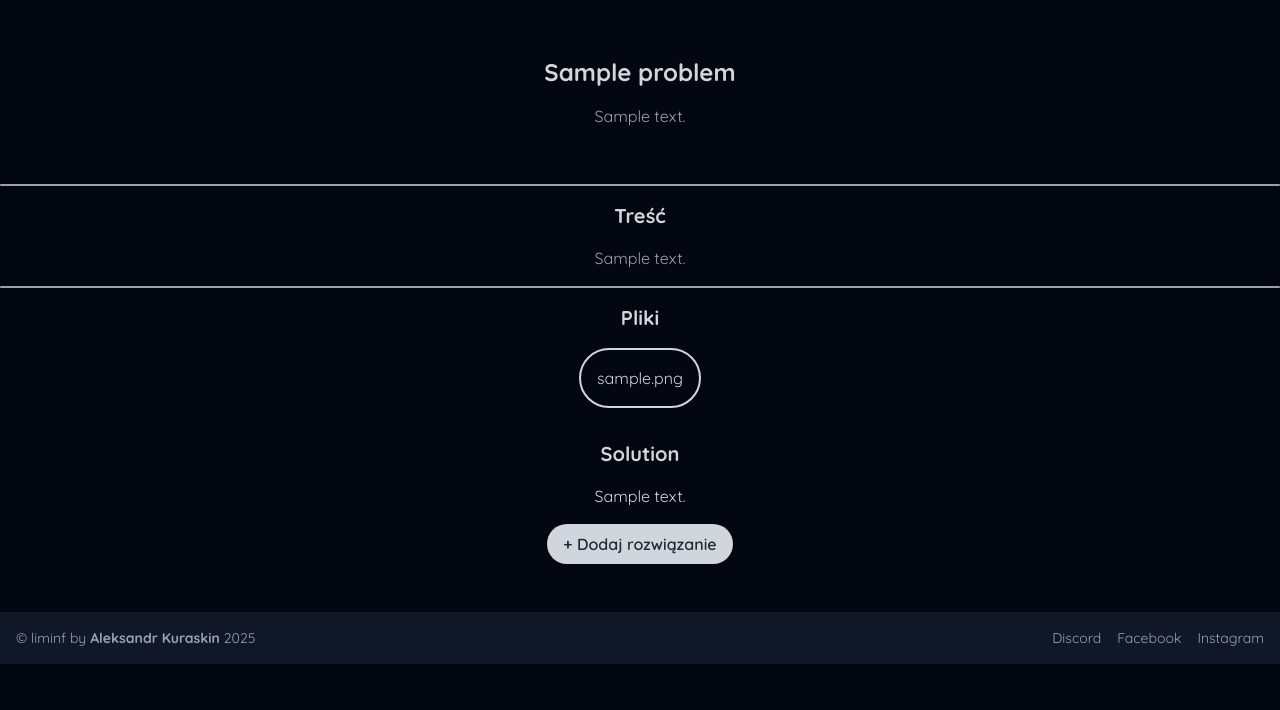
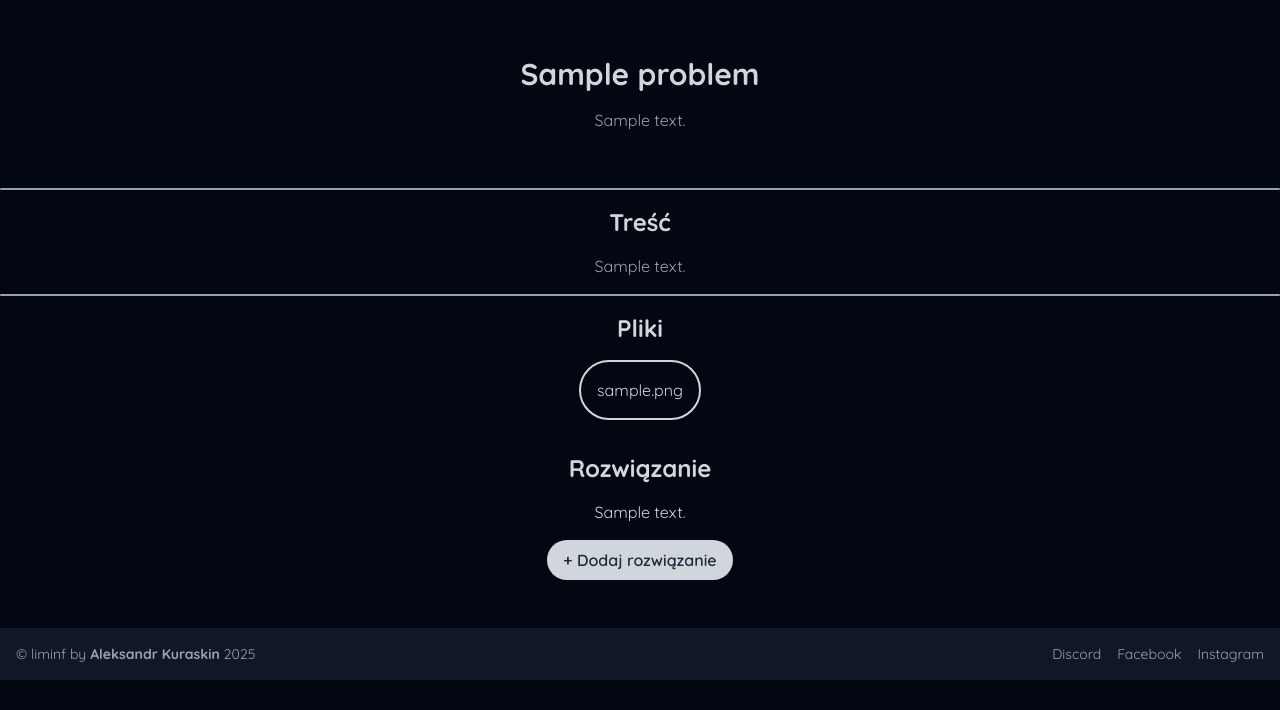
Before and after one commit to FunTomDev/liminf, a Django app: a page that uses frontend/templates/problems/details.html in a window 1280 px wide. Shown: the part 90-800 px from the top of the page. Run offline with Django 5.2, Linux system fonts and the light colour scheme; tables that the repository leaves empty hold one stand-in row (values such as "Sample post"); style sheets or scripts are compiled from the project's sources; some libraries are stand-ins or nearby versions.

Commit message:
Changed problem detail view to manage multiple solutions display

```diff
--- a/frontend/templates/problems/details.html
+++ b/frontend/templates/problems/details.html
@@ -2,7 +2,7 @@
 
 <section class="p-4">
 	<div class="title flex flex-col items-center gap-4 max-w-2xl mx-auto py-10">
-		<h1 class="text-2xl font-bold text-center text-gray-300">{{ problem.title }}</h1>
+		<h1 class="text-3xl font-bold text-center text-gray-300">{{ problem.title }}</h1>
 		<p class="text-gray-400 text-center">{{ problem.description }}</p>
 	</div>
 </section>
@@ -10,7 +10,7 @@
 <section class="p-4">
 	{% if problem.content %}
 	<div class="details flex flex-col items-center gap-4 max-w-2xl mx-auto">
-		<h2 class="text-xl font-bold text-center text-gray-300">Treść</h2>
+		<h2 class="text-2xl font-bold text-center text-gray-300">Treść</h2>
 		<p class="text-gray-400 text-center">{{ problem.content|safe }}</p>
 	</div>
 	{% endif %}
@@ -19,35 +19,116 @@
 {% if problem.file %}
 <section class="p-4">
 	<div class="flex flex-col items-center gap-4 max-w-2xl mx-auto">
-		<h2 class="text-xl font-bold text-center text-gray-300">Pliki</h2>
+		<h2 class="text-2xl font-bold text-center text-gray-300">Pliki</h2>
 		<div class="files grid grid-cols-[repeat(auto-fit,minmax(300px,1fr))] gap-4 place-items-center">
 			<a href="{{ problem.file.url }}" target="_blank" class="p-4 border-2 border-gray-300 text-gray-300 rounded-full w-min hover:bg-gray-900 transition-all duration-300"> {{ file_name }} </a>
 		</div>
 	</div>
 </section>
-{% endif %}
-
-<section class="p-4">
+{% endif %} {% if problem.solution_count == 0 %}
+<section class="solutions || p-4">
 	<div class="flex flex-col items-center gap-4 max-w-2xl mx-auto">
-		{% if problem.solution_count == 0 %}
-		<h2 class="text-xl font-bold text-center text-gray-300">Rozwiązania</h2>
+		<h2 class="text-2xl font-bold text-center text-gray-300">Rozwiązania</h2>
 		<p class="text-gray-400 text-center">Brak rozwiązań do tego zadania</p>
-
-		{% elif problem.solution_count == 1 %}
-		<h2 class="text-xl font-bold text-center text-gray-300">Solution</h2>
+		<a href="{% url 'problems:solutions:add' problem.subject.slug problem.topic.slug problem.id %}" class="btn-primary">+ Dodaj rozwiązanie</a>
+	</div>
+</section>
+{% elif problem.solution_count == 1 %}
+<section class="solutions || p-4">
+	<div class="flex flex-col items-center gap-4 max-w-2xl mx-auto">
+		<h2 class="text-2xl font-bold text-center text-gray-300">Rozwiązanie</h2>
 		{% with solution=problem.solutions.first %}
 		<div class="solution">{{ solution.content }}</div>
-		{% endwith %} {% else %}
-		<h2 class="text-xl font-bold text-center text-gray-300">Recommended Solution</h2>
+		{% endwith %}
+		<a href="{% url 'problems:solutions:add' problem.subject.slug problem.topic.slug problem.id %}" class="btn-primary">+ Dodaj rozwiązanie</a>
+	</div>
+</section>
+{% else %}
+<section class="recommended-solution || p-4">
+	<div id="dynamic-solution-detail" class="flex flex-col items-center gap-4 max-w-2xl mx-auto">
+		<h2 class="text-2xl font-bold text-center text-gray-300">Polecane rozwiązanie</h2>
 		{% with rec=problem.recommended_solution %}
 		<div class="solution recommended">{{ rec.content }}</div>
 		{% endwith %}
-
-		<h2 class="text-xl font-bold text-center text-gray-300">All Solutions</h2>
-		{% for sol in problem.solutions %}
-		<div class="solution">{{ sol.content }}</div>
-		{% endfor %} {% endif %}
-		<a href="#" class="btn-primary">+ Dodaj rozwiązanie</a>
 	</div>
 </section>
+<hr class="divider" />
+<section class="solutions || p-4">
+	<div class="flex flex-col items-center gap-4 px-8 mx-auto">
+		<h2 class="text-2xl font-bold text-center text-gray-300">Wszystkie rozwiązania</h2>
+		<div class="other-solutions card-items-list">
+			{% for sol in problem.solutions.all %}
+			<div class="flex flex-col items-center gap-4">
+				<a class="w-full" href="javascript:void(0);" onclick="showSolutionDetail({{ sol.id }})">
+					<div class="card-item__gray tilt-container" onmousemove="updateTilt(event)">
+						<div class="basic-data">
+							<h3 class="header text-xl font-semibold">{{ sol.title }}</h3>
+							<p class="text-gray-500">#{{ sol.id }}</p>
+						</div>
+						<hr class="divider" />
+						<div class="description flex-1">
+							<p class="">{{ sol.description }}</p>
+						</div>
+						<hr class="divider" />
+						<div class="additional-data flex justify-between items-center">
+							<div class="votes-data || flex gap-2 items-center">
+								<button class="vote-button || btn-primary p-2 w-8 h-8 flex items-center justify-center text-xl">+</button>
+								<span class="solution-votes font-semibold {% if sol.votes > 0 %}text-green-400 {% endif %}">{{ sol.votes }}</span>
+								<button class="vote-button || btn-primary p-2 w-8 h-8 flex items-center justify-center text-xl">-</button>
+							</div>
+							<span class="author-name">{{ sol.uploaded_by.username }}</span>
+							<span class="upload-date">{{ sol.uploaded_at|date:'d.m.Y' }}</span>
+						</div>
+					</div>
+				</a>
+				{% if request.user == problem.uploaded_by %}
+				<button onclick="toggleHelpful({{ sol.id }})" class="btn-primary">{% if sol.helpful %}Oznacz jako nieprzydatne{% else %}Oznacz jako przydatne{% endif %}</button>
+				{% endif %}
+			</div>
+			{% endfor %}
+		</div>
+		<a href="{% url 'problems:solutions:add' problem.subject.slug problem.topic.slug problem.id %}" class="btn-primary">+ Dodaj rozwiązanie</a>
+	</div>
+</section>
+{% endif %}
+<script>
+	function toggleHelpful(solutionId) {
+		fetch("{% url 'problems:solutions:toggle-helpful' problem.subject.slug problem.topic.slug problem.id %}", {
+			method: "POST",
+			headers: {
+				"X-CSRFToken": "{{ csrf_token }}",
+				"Content-Type": "application/x-www-form-urlencoded",
+			},
+			body: `solution_id=${solutionId}`,
+		})
+			.then((response) => response.json())
+			.then((data) => {
+				if (data.status === "ok") {
+					location.reload(); // or dynamically update the button
+				} else {
+					alert(data.message);
+				}
+			});
+	}
+</script>
+<script>
+	function showSolutionDetail(solutionId) {
+		fetch(`/problems/{{ problem.subject.slug }}/{{ problem.topic.slug }}/{{ problem.id }}/solutions/ajax/${solutionId}/`)
+			.then((response) => {
+				if (!response.ok) throw new Error("Błąd ładowania rozwiązania");
+				return response.json();
+			})
+			.then((data) => {
+				const yOffset = -100;
+				const container = document.getElementById("dynamic-solution-detail");
+				container.innerHTML = data.html;
+				const y = container.getBoundingClientRect().top + window.scrollY + yOffset;
+				console.log(y);
+				window.scrollTo({ top: y, behavior: "smooth" });
+			})
+			.catch((error) => {
+				alert(error.message);
+			});
+	}
+</script>
 {% endblock content %}
```
